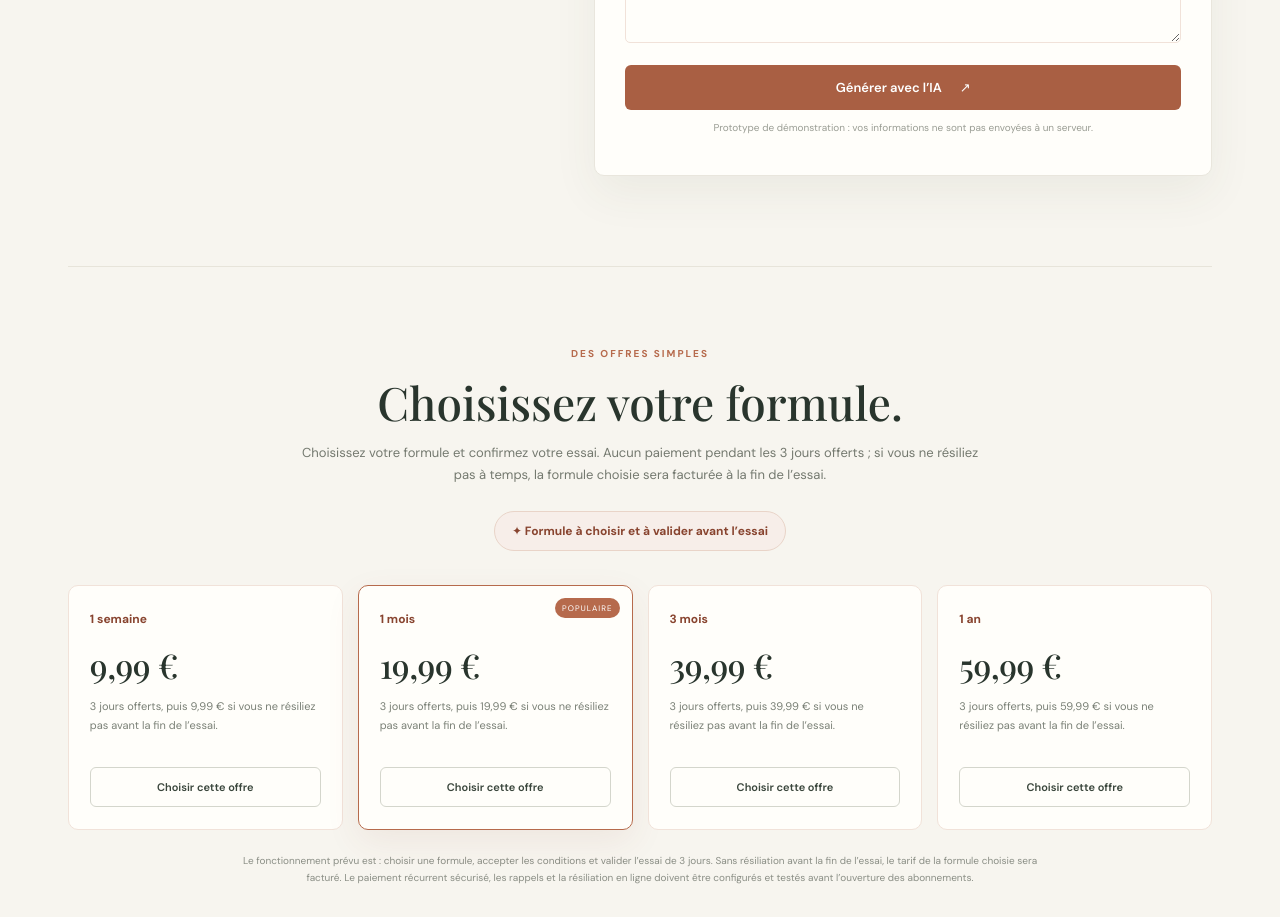
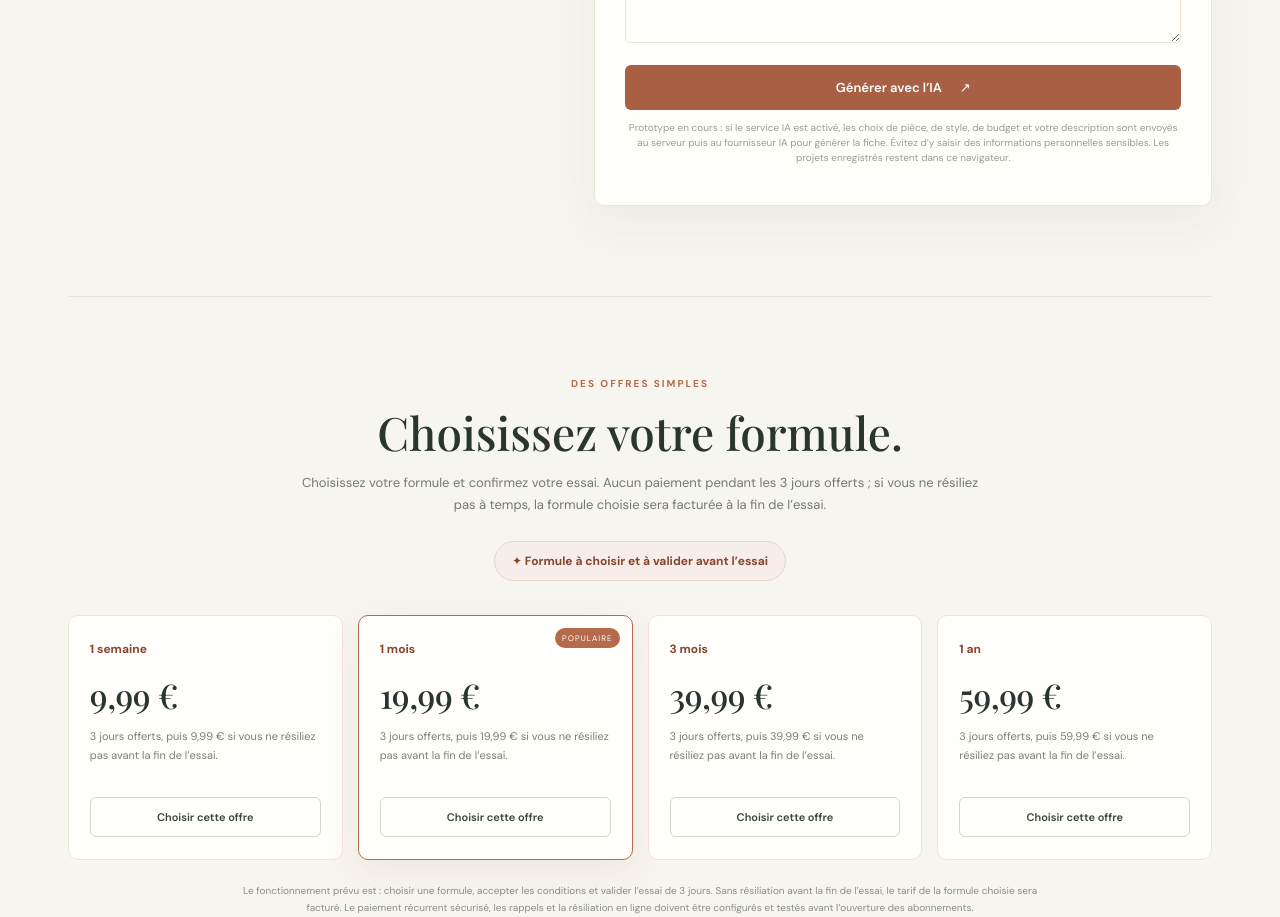
Before and after one commit to hourri13-spec/decoia-studio, a React (Vite) app: page / in a window 1280 px wide. Shown: the part 1980-2897 px from the top of the page. Built offline with nearby package versions, Linux system fonts and the light colour scheme; a web font is replaced by a local one.

Commit message:
Clarify AI data handling and prevent duplicate generation

```diff
--- a/src/main.jsx
+++ b/src/main.jsx
@@ -96,7 +96,7 @@ function App() {
           <label htmlFor="quick-style">Style</label><select id="quick-style" value={style} onChange={e=>setStyle(e.target.value)}>{styles.map(x=><option key={x}>{x}</option>)}</select>
           <label htmlFor="quick-budget">Budget</label><select id="quick-budget" value={budget} onChange={e=>setBudget(e.target.value)}><option>Petit budget</option><option>Modéré</option><option>Confortable</option><option>Je ne sais pas encore</option></select>
           <label htmlFor="quick-description">Vos envies</label><textarea id="quick-description" rows="2" value={description} onChange={e=>setDescription(e.target.value)} placeholder="Couleurs, matières, besoins…"/>
-          <button className="button button-primary submit" type="submit">{isGenerating ? "Génération en cours…" : "Générer ma fiche déco ↗"}</button>
+          <button className="button button-primary submit" type="submit" disabled={isGenerating}>{isGenerating ? "Génération en cours…" : "Générer ma fiche déco ↗"}</button>
           <small className="hero-form-foot">Conseils personnalisés · Sans paiement</small>
         </form>
       </section>
@@ -128,7 +128,7 @@ function App() {
           <select id="budget" value={budget} onChange={e=>setBudget(e.target.value)}><option>Petit budget</option><option>Modéré</option><option>Confortable</option><option>Je ne sais pas encore</option></select>
           <label htmlFor="description">Décrivez votre pièce et vos envies <span className="optional">Facultatif</span></label>
           <textarea id="description" rows="3" value={description} onChange={e=>setDescription(e.target.value)} placeholder="Ex. : salon lumineux, bois clair, rangements discrets, ambiance apaisante…"/>
-          <button className="button button-primary submit" type="submit">{isGenerating ? "Génération en cours…" : "Générer avec l’IA"} <span>↗</span></button>
+          <button className="button button-primary submit" type="submit" disabled={isGenerating}>{isGenerating ? "Génération en cours…" : "Générer avec l’IA"} <span>↗</span></button>
           {notice && <div className="notice" role="status">{notice}</div>}
           {project && <div className="project-result" aria-live="polite">
             <div className="eyebrow">VOTRE FICHE D’INSPIRATION {project.generatedByAI ? "· IA" : "· DÉMO"}</div>
@@ -139,7 +139,7 @@ function App() {
             <div className="result-actions"><button className="button button-primary" type="button" onClick={saveProject}>Enregistrer ce projet</button><button className="button button-outline" type="button" onClick={() => window.print()}>Imprimer / enregistrer en PDF</button></div>
           </div>}
           {savedProjects.length > 0 && <div className="saved-projects"><div className="eyebrow">MES PROJETS ENREGISTRÉS</div><p className="saved-note">Enregistrés uniquement dans ce navigateur, sur cet appareil.</p>{savedProjects.map(item => <div className="saved-project" key={item.id}><div><strong>{item.room} · {item.style}</strong><small>{item.budget} · enregistré le {item.savedAt}</small></div><button className="text-button" type="button" onClick={() => { setProject(item); setRoom(item.room); setStyle(item.style); setBudget(item.budget); setDescription(item.description || ''); setNotice('Fiche enregistrée rechargée.'); }}>Ouvrir</button><button className="text-button" type="button" onClick={() => deleteSavedProject(item.id)}>Supprimer</button></div>)}</div>}
-          <p className="privacy">Prototype de démonstration : vos informations ne sont pas envoyées à un serveur.</p>
+          <p className="privacy">Prototype en cours : si le service IA est activé, les choix de pièce, de style, de budget et votre description sont envoyés au serveur puis au fournisseur IA pour générer la fiche. Évitez d’y saisir des informations personnelles sensibles. Les projets enregistrés restent dans ce navigateur.</p>
         </form>
       </section>
       <section className="pricing-section" id="tarifs">
```
